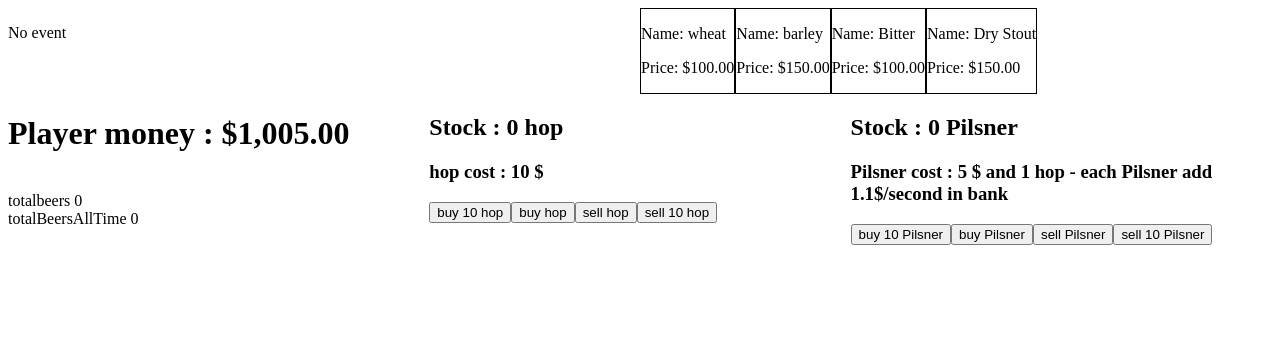
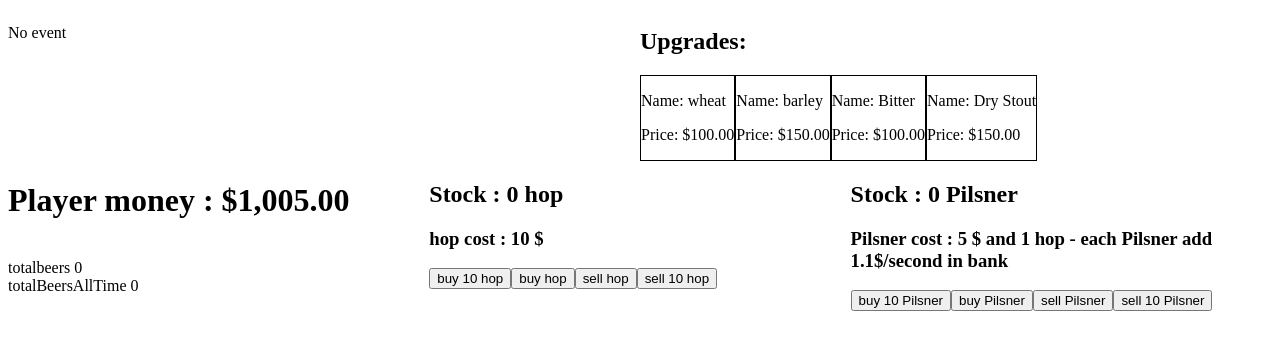
Before and after one commit to emmanuel-franc/beerclick, an Angular app: page / in a window 1280 px wide. Shown: the top 350 px of the page. Built offline with nearby package versions, Linux system fonts and the light colour scheme.

Commit message:
review DOM and css of upgrade.component

```diff
--- a/src/app/components/upgrade/upgrade.component.html
+++ b/src/app/components/upgrade/upgrade.component.html
@@ -1,4 +1,8 @@
-<div class="upgrade" *ngFor="let upgrade of player.resources.upgrades;" (click)="buyUpgrade(upgrade);">
-  <p>Name: {{upgrade.name}}</p>
-  <p>Price: <span *ngFor="let c of upgrade.price;">{{c.qty | currency: 'USD': true}}</span></p>
+<h2>Upgrades:</h2>
+
+<div class="upgrade "*ngFor="let upgrade of player.resources.upgrades;" (click)="buyUpgrade(upgrade);">
+  <div *ngIf="!upgrade.purchased" class="upgrade-item">
+    <p>Name: {{upgrade.name}}</p>
+    <p>Price: <span *ngFor="let c of upgrade.price;">{{c.qty | currency: 'USD': true}}</span></p>
+  </div>
 </div>
--- a/src/app/components/upgrade/upgrade.component.scss
+++ b/src/app/components/upgrade/upgrade.component.scss
@@ -1,5 +1,9 @@
 .upgrade {
   display: inline-block;
-  border: 1px solid black;
+  vertical-align: middle;
   cursor: pointer;
 }
+
+.upgrade-item {
+  border: 1px solid black;
+}
```
